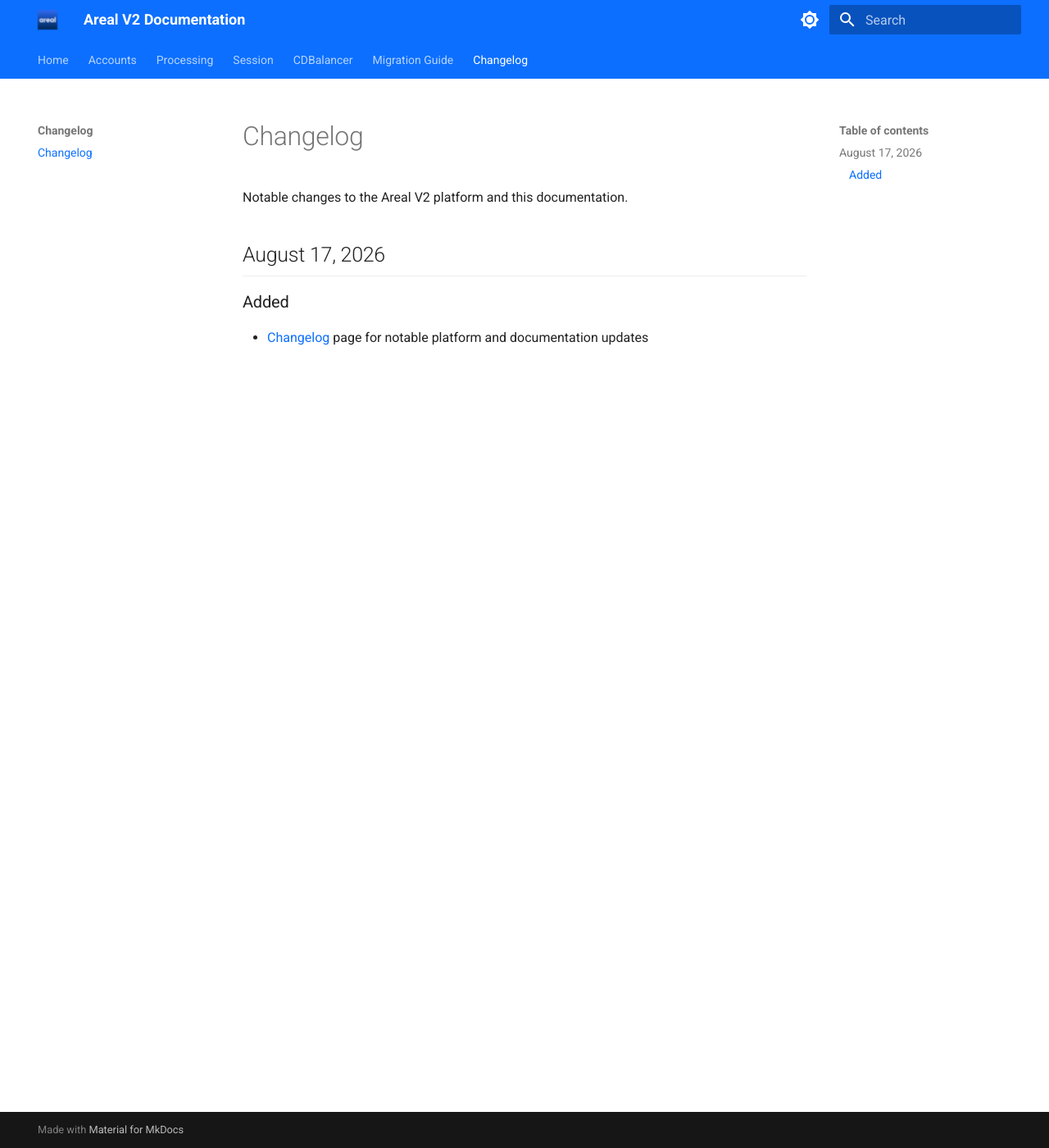
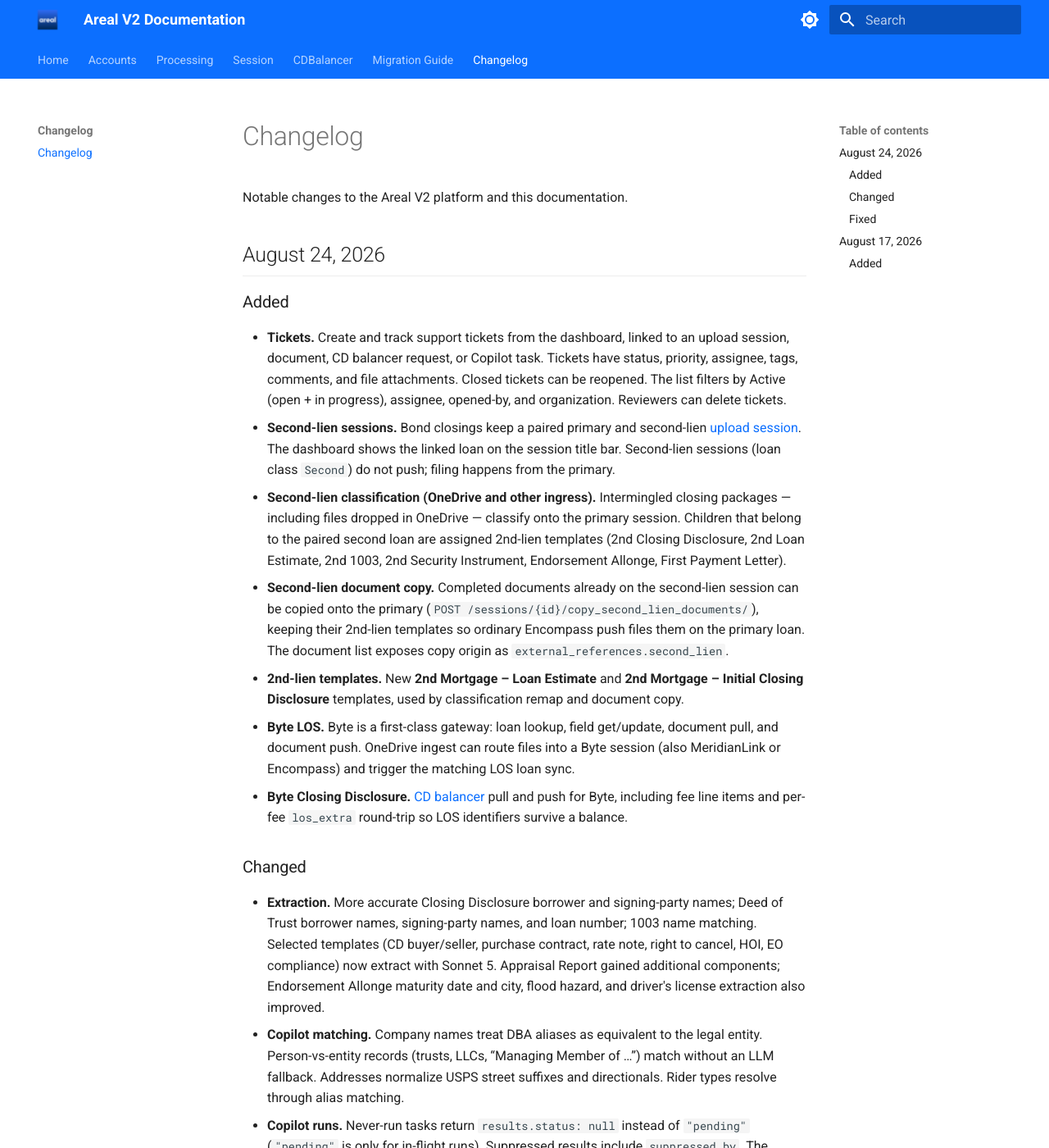
Before and after one commit to Arealai/areal-v2-docs, an MkDocs documentation site: the page built from docs/changelog.md, in a window 1280 px wide and 1400 px high. Shown: the whole window at 82% size. Built offline with MkDocs 1.6.1 and Material for MkDocs 9.7.7, drawn with Linux system fonts in a browser that asks for light colours; some of the changed text lies outside the part shown.

Commit message:
update changelog

```diff
--- a/docs/changelog.md
+++ b/docs/changelog.md
@@ -1,6 +1,30 @@
 # Changelog
 
 Notable changes to the Areal V2 platform and this documentation.
+
+## August 24, 2026 { id="2026-08-24" }
+
+### Added
+
+- **Tickets.** Create and track support tickets from the dashboard, linked to an upload session, document, CD balancer request, or Copilot task. Tickets have status, priority, assignee, tags, comments, and file attachments. Closed tickets can be reopened. The list filters by Active (open + in progress), assignee, opened-by, and organization. Reviewers can delete tickets.
+- **Second-lien sessions.** Bond closings keep a paired primary and second-lien [upload session](sessions.md). The dashboard shows the linked loan on the session title bar. Second-lien sessions (loan class `Second`) do not push; filing happens from the primary.
+- **Second-lien classification (OneDrive and other ingress).** Intermingled closing packages — including files dropped in OneDrive — classify onto the primary session. Children that belong to the paired second loan are assigned 2nd-lien templates (2nd Closing Disclosure, 2nd Loan Estimate, 2nd 1003, 2nd Security Instrument, Endorsement Allonge, First Payment Letter).
+- **Second-lien document copy.** Completed documents already on the second-lien session can be copied onto the primary (`POST /sessions/{id}/copy_second_lien_documents/`), keeping their 2nd-lien templates so ordinary Encompass push files them on the primary loan. The document list exposes copy origin as `external_references.second_lien`.
+- **2nd-lien templates.** New **2nd Mortgage – Loan Estimate** and **2nd Mortgage – Initial Closing Disclosure** templates, used by classification remap and document copy.
+- **Byte LOS.** Byte is a first-class gateway: loan lookup, field get/update, document pull, and document push. OneDrive ingest can route files into a Byte session (also MeridianLink or Encompass) and trigger the matching LOS loan sync.
+- **Byte Closing Disclosure.** [CD balancer](cdbalancer.md) pull and push for Byte, including fee line items and per-fee `los_extra` round-trip so LOS identifiers survive a balance.
+
+### Changed
+
+- **Extraction.** More accurate Closing Disclosure borrower and signing-party names; Deed of Trust borrower names, signing-party names, and loan number; 1003 name matching. Selected templates (CD buyer/seller, purchase contract, rate note, right to cancel, HOI, EO compliance) now extract with Sonnet 5. Appraisal Report gained additional components; Endorsement Allonge maturity date and city, flood hazard, and driver's license extraction also improved.
+- **Copilot matching.** Company names treat DBA aliases as equivalent to the legal entity. Person-vs-entity records (trusts, LLCs, “Managing Member of …”) match without an LLM fallback. Addresses normalize USPS street suffixes and directionals. Rider types resolve through alias matching.
+- **Copilot runs.** Never-run tasks return `results.status: null` instead of `"pending"` (`"pending"` is only for in-flight runs). Suppressed results include `suppressed_by`. The execution bench lists included documents and the best next action.
+
+### Fixed
+
+- Second-lien copies keep their source template and still file on the primary loan; Encompass push does not apply the doc-pull exclusion to those copies.
+- CD balancer per-fee `los_extra` is deep-copied so Byte/Encompass CD push does not lose LOS identifiers.
+- Copilot: DBA and entity-name mismatches that previously failed validation; non-admins can open a task they were linked to instead of hitting an error.
 
 ## August 17, 2026 { id="2026-08-17" }
 
```
